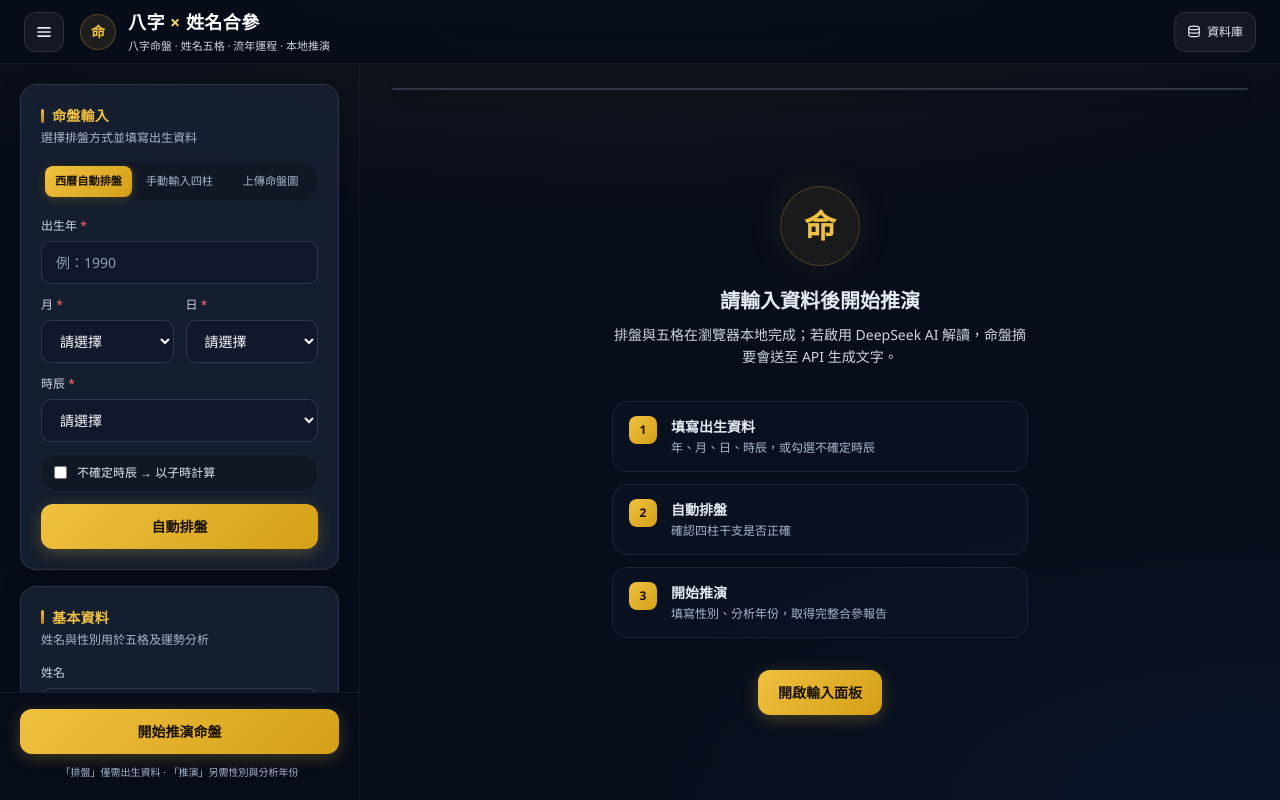
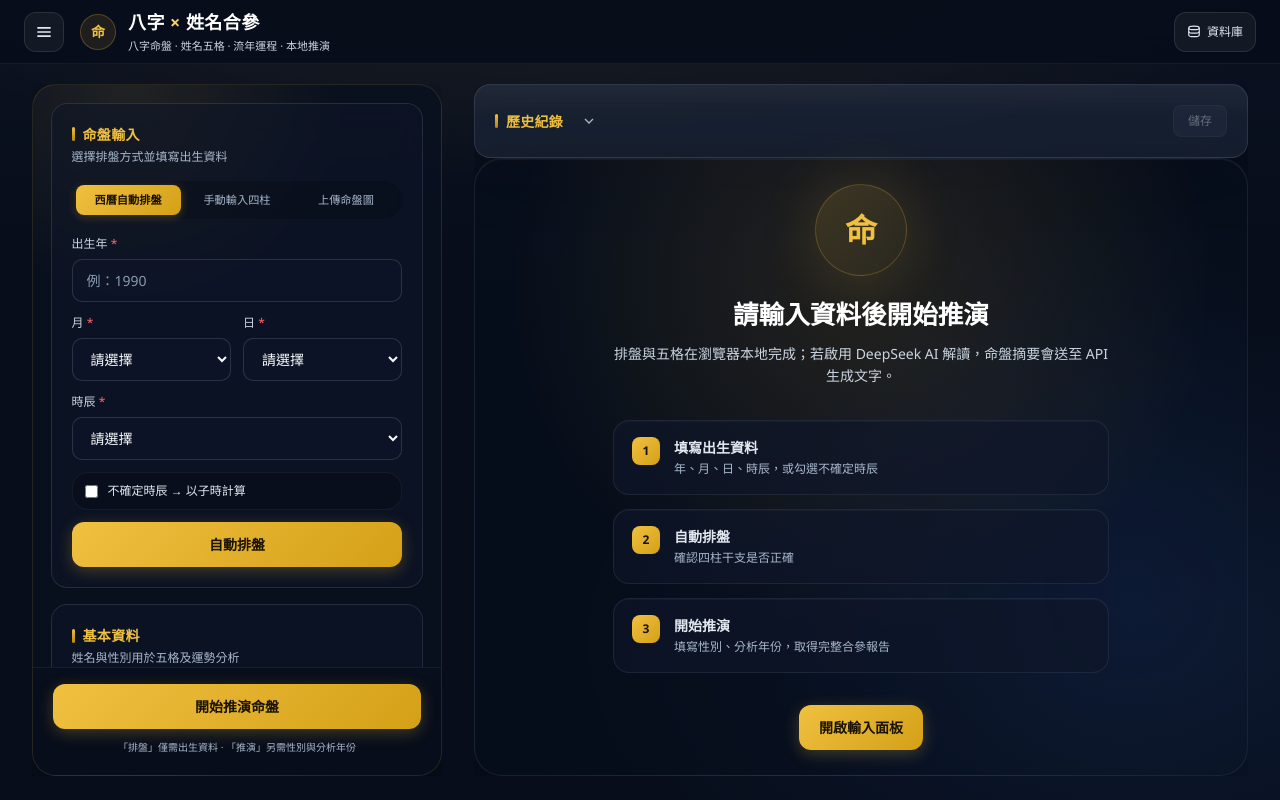
Before and after one commit to polo1364/Bazi, a React (Vite) app: page / in a window 1280 px wide. Built offline with nearby package versions, Linux system fonts and the light colour scheme.

Commit message:
Add files via upload

```diff
--- a/src/App.tsx
+++ b/src/App.tsx
@@ -256,7 +256,7 @@ export default function App() {
           />
 
           {!result ? (
-            <div className="animate-fade-in flex flex-1 items-center justify-center py-12 sm:py-16">
+            <div className="welcome-stage animate-fade-in flex flex-1 items-center justify-center py-12 sm:py-16">
               <div className="empty-state">
                 <div className="empty-state-icon">命</div>
                 <h2 className="empty-state-title">請輸入資料後開始推演</h2>
--- a/src/index.css
+++ b/src/index.css
@@ -16,7 +16,7 @@
   --subtle: #a8b8cc;
   --glow: rgba(240, 192, 64, 0.15);
   --header-h: 4rem;
-  --sidebar-w: 360px;
+  --sidebar-w: 410px;
   --radius-lg: 1rem;
   --radius-xl: 1.25rem;
 }
@@ -161,7 +161,8 @@ body {
   }
 
   .app-layout {
-    padding: 0;
+    gap: 1.5rem;
+    padding: 1.25rem 1.5rem 1.5rem;
   }
 
   .sidebar-panel {
@@ -171,19 +172,27 @@ body {
     flex-shrink: 0;
     transform: none;
     background: transparent;
-    border-right: 1px solid rgba(255, 255, 255, 0.05);
+    border-right: 0;
   }
 
   .main-panel {
-    padding: 1.5rem 2rem;
+    padding: 0;
+  }
+}
+
+@media (min-width: 1280px) {
+  .app-layout {
+    gap: 2rem;
+    padding-inline: 2rem;
   }
 }
 
 /* 背景裝飾 */
 .app-bg {
   background:
-    radial-gradient(ellipse 80% 50% at 50% -20%, rgba(240, 192, 64, 0.08), transparent),
-    radial-gradient(ellipse 60% 40% at 100% 100%, rgba(59, 130, 246, 0.06), transparent),
+    radial-gradient(ellipse 70% 42% at 46% -18%, rgba(240, 192, 64, 0.12), transparent),
+    radial-gradient(ellipse 45% 42% at 90% 80%, rgba(59, 130, 246, 0.1), transparent),
+    linear-gradient(180deg, rgba(15, 23, 42, 0.38), transparent 18rem),
     var(--bg);
 }
 
@@ -207,15 +216,19 @@ body {
 
 /* 卡片 */
 .card {
-  background: var(--card);
-  backdrop-filter: blur(12px);
+  background:
+    linear-gradient(180deg, rgba(255, 255, 255, 0.035), transparent 42%),
+    var(--card);
+  backdrop-filter: blur(14px);
   border: 1px solid var(--card-border);
   border-radius: var(--radius-lg);
-  box-shadow: 0 4px 24px rgba(0, 0, 0, 0.2);
+  box-shadow: 0 18px 55px rgba(0, 0, 0, 0.24);
 }
 
 .card-solid {
-  background: var(--card-solid);
+  background:
+    linear-gradient(180deg, rgba(255, 255, 255, 0.04), transparent 40%),
+    var(--card-solid);
   border: 1px solid var(--card-border);
   border-radius: var(--radius-lg);
 }
@@ -527,6 +540,24 @@ body {
   width: 100%;
 }
 
+@media (min-width: 1024px) {
+  .sidebar-shell {
+    height: calc(100vh - var(--header-h) - 2.75rem);
+    border-radius: 1.5rem;
+    border: 1px solid rgba(240, 192, 64, 0.12);
+    background:
+      radial-gradient(circle at 24% 0%, rgba(240, 192, 64, 0.1), transparent 28%),
+      rgba(9, 16, 31, 0.82);
+    box-shadow: 0 22px 70px rgba(0, 0, 0, 0.32);
+    overflow: hidden;
+  }
+
+  .sidebar-shell .card {
+    box-shadow: none;
+    background: rgba(15, 23, 42, 0.54);
+  }
+}
+
 .sidebar-scroll {
   flex: 1;
   overflow-y: auto;
@@ -535,7 +566,7 @@ body {
 
 @media (min-width: 1024px) {
   .sidebar-scroll {
-    padding: 1.25rem;
+    padding: 1.1rem;
   }
 }
 
@@ -664,16 +695,27 @@ body {
 }
 
 /* 空狀態 */
+.welcome-stage {
+  min-height: calc(100vh - var(--header-h) - 9rem);
+  border-radius: 1.75rem;
+  border: 1px solid rgba(148, 163, 184, 0.12);
+  background:
+    radial-gradient(circle at 50% 20%, rgba(240, 192, 64, 0.12), transparent 22rem),
+    radial-gradient(circle at 85% 70%, rgba(59, 130, 246, 0.08), transparent 24rem),
+    rgba(8, 14, 28, 0.58);
+  box-shadow: inset 0 1px 0 rgba(255, 255, 255, 0.04), 0 24px 80px rgba(0, 0, 0, 0.22);
+}
+
 .empty-state {
-  max-width: 28rem;
+  max-width: 34rem;
   margin: 0 auto;
   text-align: center;
-  padding: 2rem 1rem;
+  padding: 2.5rem 1.5rem;
 }
 
 .empty-state-icon {
-  width: 5rem;
-  height: 5rem;
+  width: 5.75rem;
+  height: 5.75rem;
   margin: 0 auto 1.25rem;
   border-radius: 50%;
   display: flex;
@@ -682,16 +724,16 @@ body {
   font-size: 2rem;
   font-weight: 700;
   color: var(--gold);
-  background: rgba(240, 192, 64, 0.08);
+  background: linear-gradient(145deg, rgba(240, 192, 64, 0.16), rgba(240, 192, 64, 0.04));
   border: 1px solid rgba(240, 192, 64, 0.22);
-  box-shadow: 0 0 40px rgba(240, 192, 64, 0.08);
+  box-shadow: 0 0 60px rgba(240, 192, 64, 0.16);
 }
 
 .empty-state-title {
   margin: 0;
-  font-size: 1.25rem;
-  font-weight: 600;
-  color: var(--text-secondary);
+  font-size: clamp(1.35rem, 2vw, 1.85rem);
+  font-weight: 700;
+  color: #fff;
 }
 
 .empty-state-desc {
@@ -716,7 +758,18 @@ body {
   padding: 0.875rem 1rem;
   border-radius: var(--radius-lg);
   border: 1px solid rgba(148, 163, 184, 0.12);
-  background: rgba(15, 23, 42, 0.45);
+  background: rgba(15, 23, 42, 0.68);
+  box-shadow: inset 0 1px 0 rgba(255, 255, 255, 0.035);
+}
+
+@media (min-width: 768px) {
+  .empty-steps {
+    gap: 0.875rem;
+  }
+
+  .empty-step {
+    padding: 1rem 1.125rem;
+  }
 }
 
 .empty-step-num {
@@ -743,6 +796,52 @@ body {
   margin-top: 0.125rem;
   font-size: 0.75rem;
   color: var(--subtle);
+}
+
+/* 資料庫 / AI 設定彈窗 */
+.data-modal-backdrop {
+  background:
+    radial-gradient(circle at 50% 12%, rgba(240, 192, 64, 0.12), transparent 26rem),
+    rgba(3, 7, 18, 0.78);
+  backdrop-filter: blur(8px);
+}
+
+.data-modal {
+  width: min(760px, calc(100vw - 2rem));
+  max-width: none;
+  border-radius: 1.5rem;
+  padding: 1.35rem;
+  box-shadow: 0 30px 110px rgba(0, 0, 0, 0.45);
+}
+
+.data-total {
+  padding: 1.25rem;
+  border-radius: 1.25rem;
+  background:
+    radial-gradient(circle at 50% 0%, rgba(240, 192, 64, 0.18), transparent 60%),
+    rgba(240, 192, 64, 0.06);
+}
+
+.data-grid {
+  display: grid;
+  grid-template-columns: repeat(2, minmax(0, 1fr));
+  gap: 0.625rem;
+}
+
+.data-stat {
+  min-height: 4.15rem;
+  border-radius: 0.9rem;
+  background: rgba(8, 14, 28, 0.55);
+}
+
+@media (min-width: 640px) {
+  .data-modal {
+    padding: 1.5rem;
+  }
+
+  .data-grid {
+    grid-template-columns: repeat(3, minmax(0, 1fr));
+  }
 }
 
 /* 四柱容器 */
```
